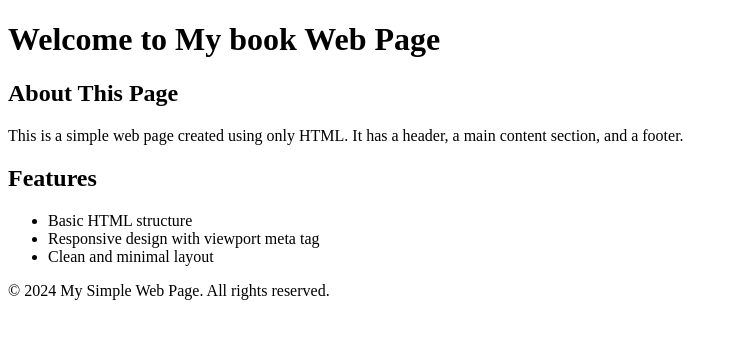
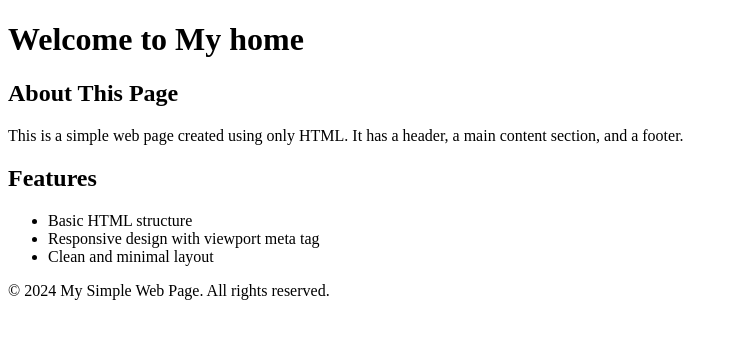
Before and after one commit to itz-jadhav/static-web-hosting, a plain HTML site: page index.html in a window 1280 px wide. Shown: the whole page, without its empty margins (0-733 px from the left). Drawn offline with Linux system fonts and the light colour scheme.

Commit message:
Update index.html

```diff
--- a/index.html
+++ b/index.html
@@ -8,7 +8,7 @@
 <body>
     <!-- Header Section -->
     <header>
-        <h1>Welcome to My book Web Page</h1>
+        <h1>Welcome to My home</h1>
     </header>
 
     <!-- Main Content Section -->
```
